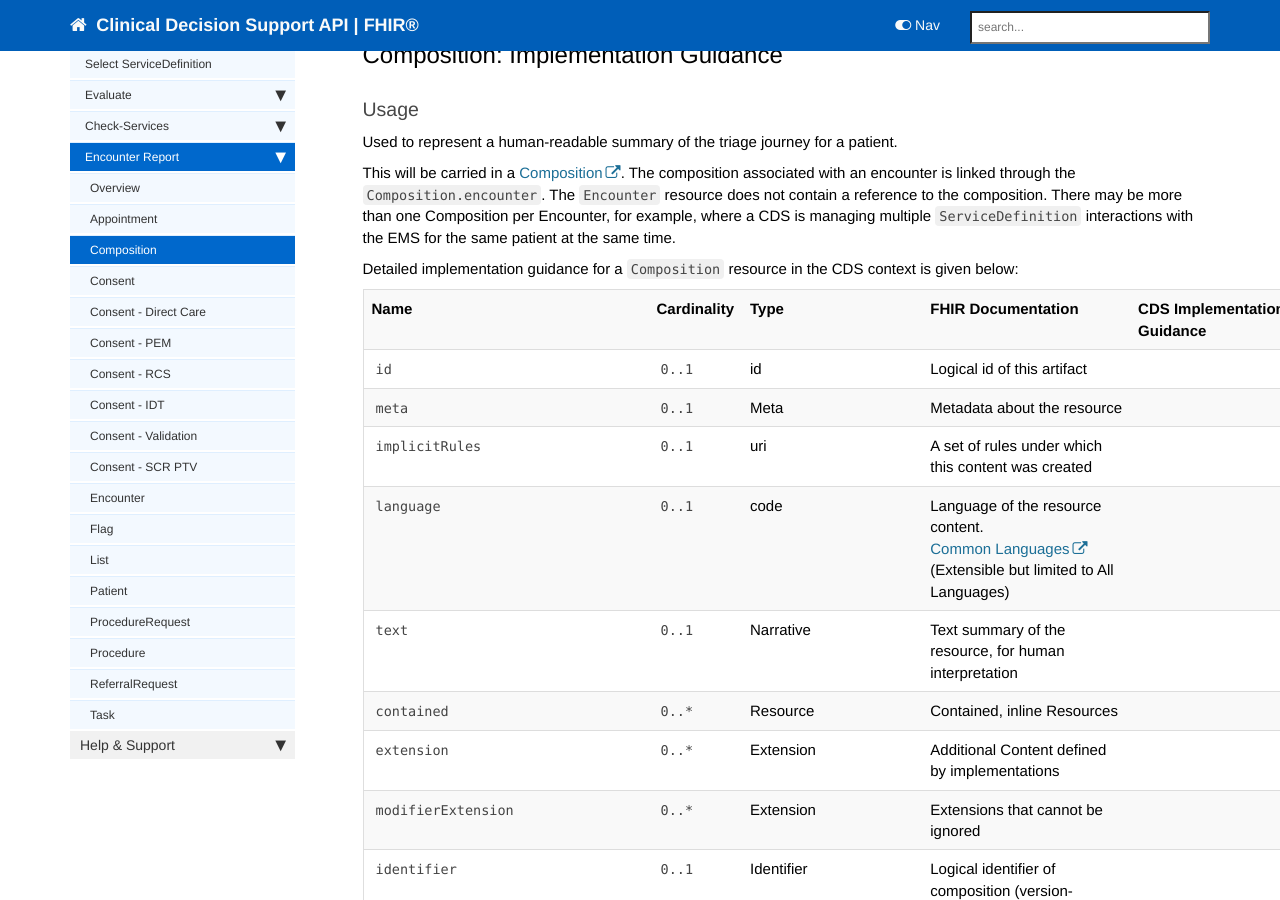
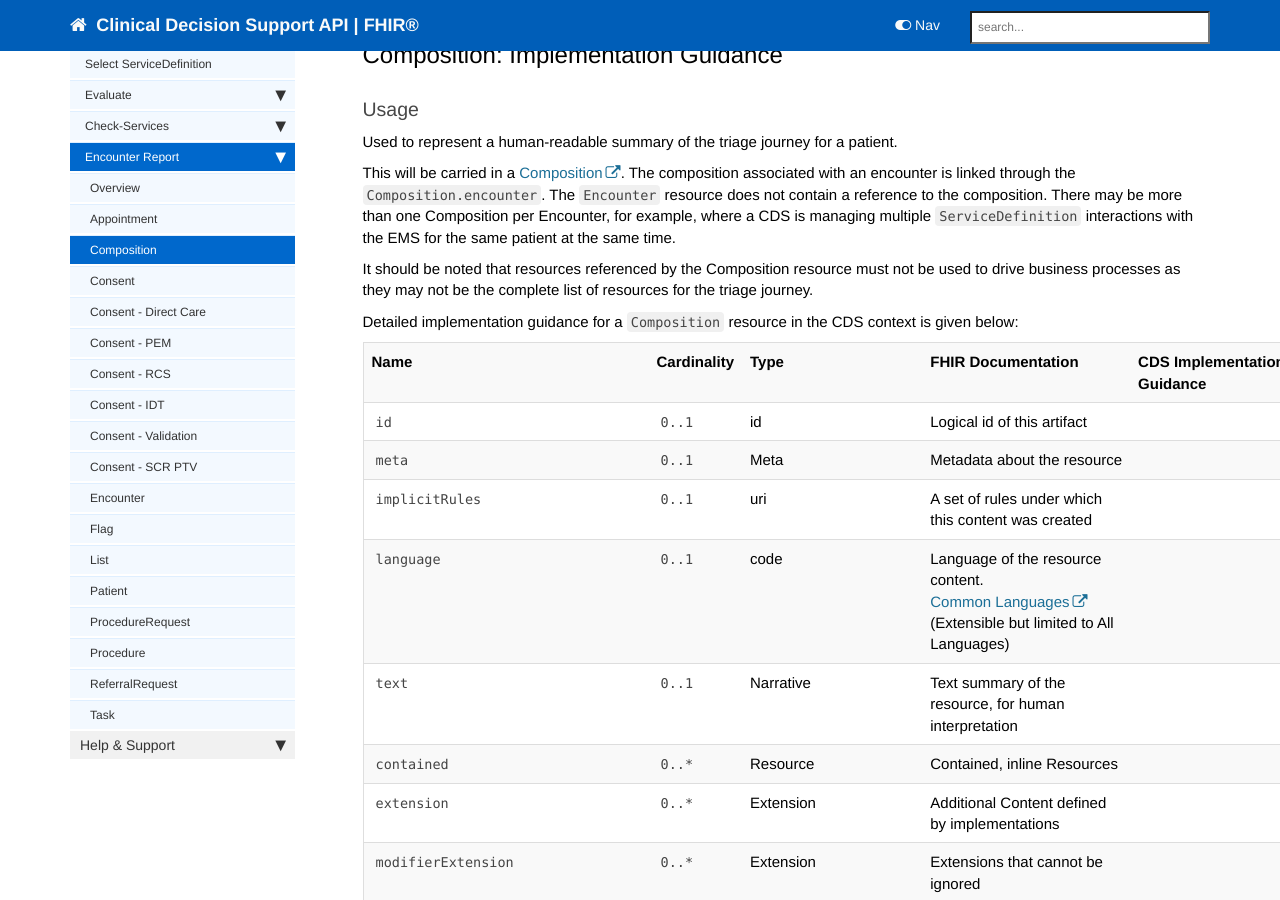
Before and after one commit to nhsconnect/FHIR-CDS, a Jekyll site: the page built from pages/explore/api_composition.md, in a window 1280 px wide and 900 px high, scrolled down 339 px. Built offline with Jekyll 4.4.1, drawn with Linux system fonts in a browser that asks for light colours; nearby versions of some CDN libraries; comment, search, counter and statistics services are not loaded.

Commit message:
Update api_composition.md

```diff
--- a/pages/explore/api_composition.md
+++ b/pages/explore/api_composition.md
@@ -17,6 +17,8 @@ summary: Composition resource implementation guidance
 Used to represent a human-readable summary of the triage journey for a patient.
 
 This will be carried in a [Composition](http://hl7.org/fhir/stu3/composition.html).  The composition associated with an encounter is linked through the `Composition.encounter`.  The `Encounter` resource does not contain a reference to the composition.  There may be more than one Composition per Encounter, for example, where a CDS is managing multiple `ServiceDefinition` interactions with the EMS for the same patient at the same time.
+
+It should be noted that resources referenced by the Composition resource must not be used to drive business processes as they may not be the complete list of resources for the triage journey.
 
 Detailed implementation guidance for a `Composition` resource in the CDS context is given below:
 
```
